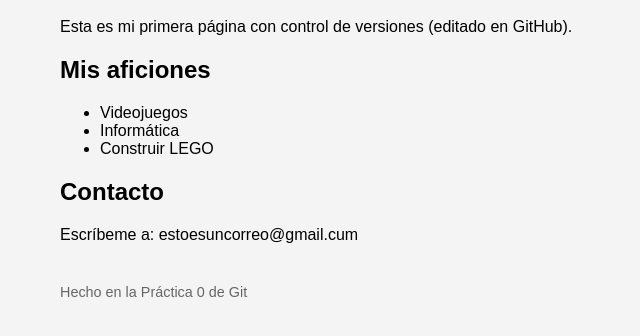
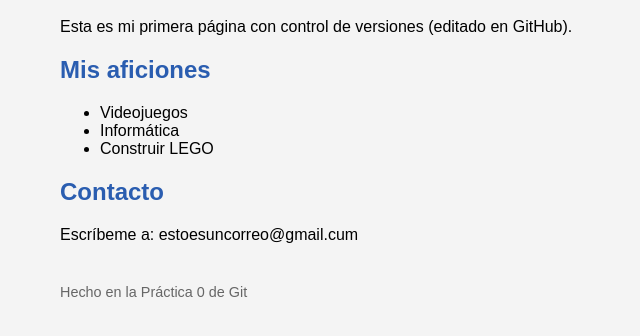
Before and after one commit to Alvervavillas/Proyectos, a plain HTML site: page index.html in a window 1280 px wide. Shown: the part 100-436 px from the top of the page, without its empty margins (0-640 px from the left). Drawn offline with Linux system fonts and the light colour scheme.

Commit message:
Da estilo a los títulos de sección.

```diff
--- a/estilos.css
+++ b/estilos.css
@@ -7,6 +7,11 @@ body {
 h1 {
   color: #2a5db0;
 }
+
+h2 {
+  color: #2a5db0;
+}
+
 footer {
   margin-top: 40px;
   color: #666666;
```
